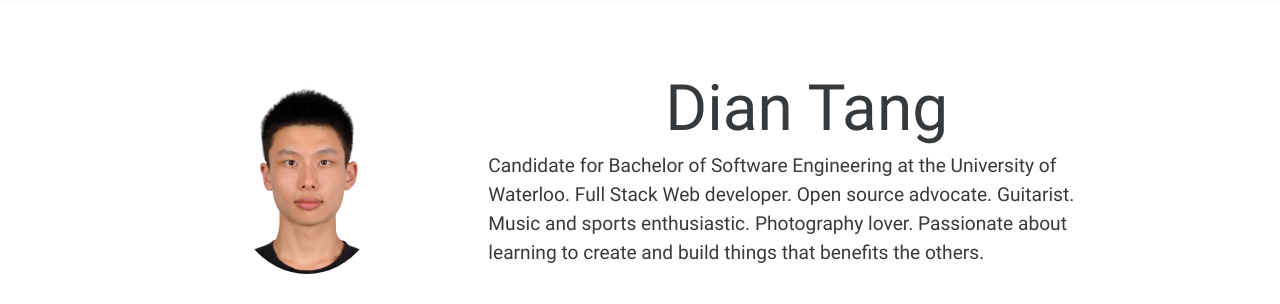
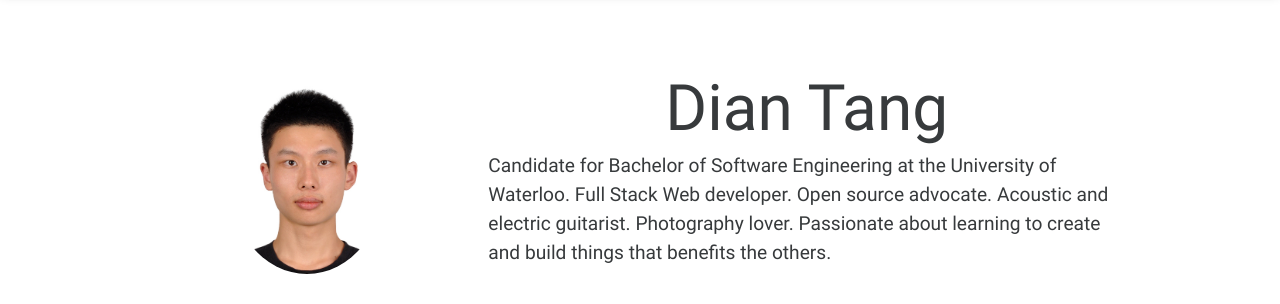
Before and after one commit to tangdian/new_website, a plain HTML site: page index.html in a window 1280 px wide. Shown: the part 78-382 px from the top of the page. Drawn offline with Linux system fonts and the light colour scheme.

Commit message:
modify text

```diff
--- a/index.html
+++ b/index.html
@@ -82,7 +82,7 @@
         </div>
         <div class = "col-lg-8 col-sm-12">
             <h1 class = "title font-weight-normal center">Dian Tang</h1>
-            <p class = "intro">Candidate for Bachelor of Software Engineering at the University of Waterloo. Full Stack Web developer. Open source advocate. Guitarist. Music and sports enthusiastic. Photography lover. Passionate about learning to create and build things that benefits the others.</p>
+            <p class = "intro">Candidate for Bachelor of Software Engineering at the University of Waterloo. Full Stack Web developer. Open source advocate. Acoustic and electric guitarist. Photography lover. Passionate about learning to create and build things that benefits the others.</p>
         </div>
     </div>
     <div class = "row center m-t-2">
```
